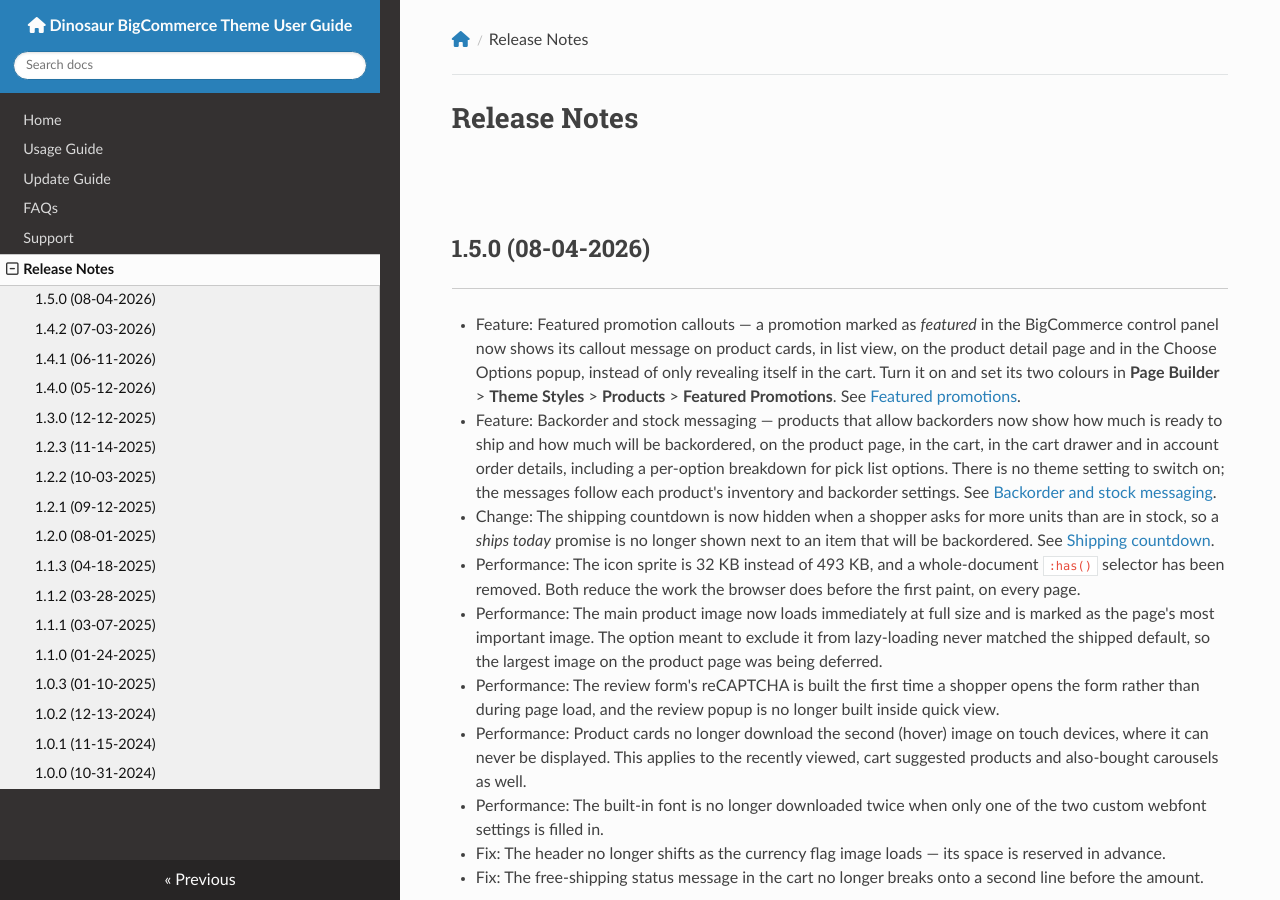
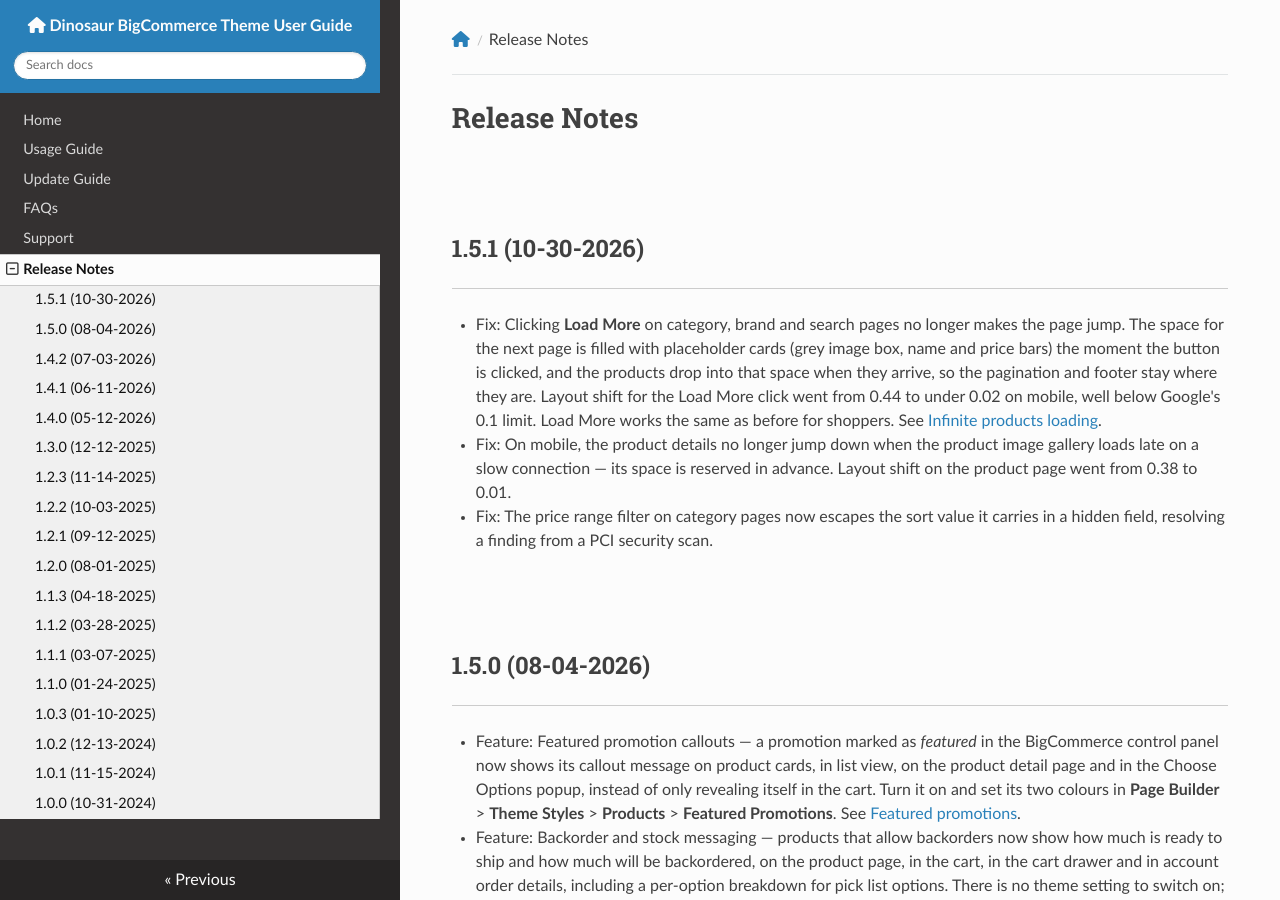
Before and after one commit to allcommerce/bc-Dinosaur-doc, an MkDocs documentation site: the page built from docs/changelog.md, in a window 1280 px wide and 900 px high. Built offline with MkDocs 1.6.1, drawn with Linux system fonts in a browser that asks for light colours; nearby versions of some CDN libraries; comment, search, counter and statistics services are not loaded.

Commit message:
docs(changelog): add release notes for version 1.5.1
- changelog.md: new ## 1.5.1 (10-30-2026) section — Load More no longer
  shifts the page (placeholder cards, CLS 0.44 → under 0.02), the mobile
  product gallery space is reserved (CLS 0.38 → 0.01), and the price range
  filter escapes its sort field (PCI scan finding)

Co-Authored-By: PapaThemes <contact@papathemes.com>

```diff
--- a/docs/changelog.md
+++ b/docs/changelog.md
@@ -1,4 +1,9 @@
 # Release Notes
+
+## 1.5.1 (10-30-2026)
+- Fix: Clicking **Load More** on category, brand and search pages no longer makes the page jump. The space for the next page is filled with placeholder cards (grey image box, name and price bars) the moment the button is clicked, and the products drop into that space when they arrive, so the pagination and footer stay where they are. Layout shift for the Load More click went from 0.44 to under 0.02 on mobile, well below Google's 0.1 limit. Load More works the same as before for shoppers. See [Infinite products loading](./usage.md#infinite-products-loading).
+- Fix: On mobile, the product details no longer jump down when the product image gallery loads late on a slow connection — its space is reserved in advance. Layout shift on the product page went from 0.38 to 0.01.
+- Fix: The price range filter on category pages now escapes the sort value it carries in a hidden field, resolving a finding from a PCI security scan.
 
 ## 1.5.0 (08-04-2026)
 - Feature: Featured promotion callouts — a promotion marked as *featured* in the BigCommerce control panel now shows its callout message on product cards, in list view, on the product detail page and in the Choose Options popup, instead of only revealing itself in the cart. Turn it on and set its two colours in **Page Builder** > **Theme Styles** > **Products** > **Featured Promotions**. See [Featured promotions](./usage.md#featured-promotions).
```
